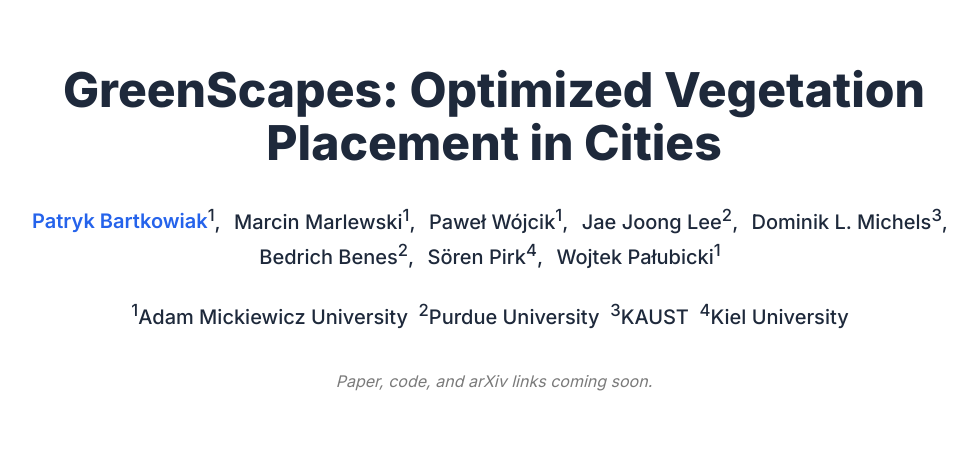
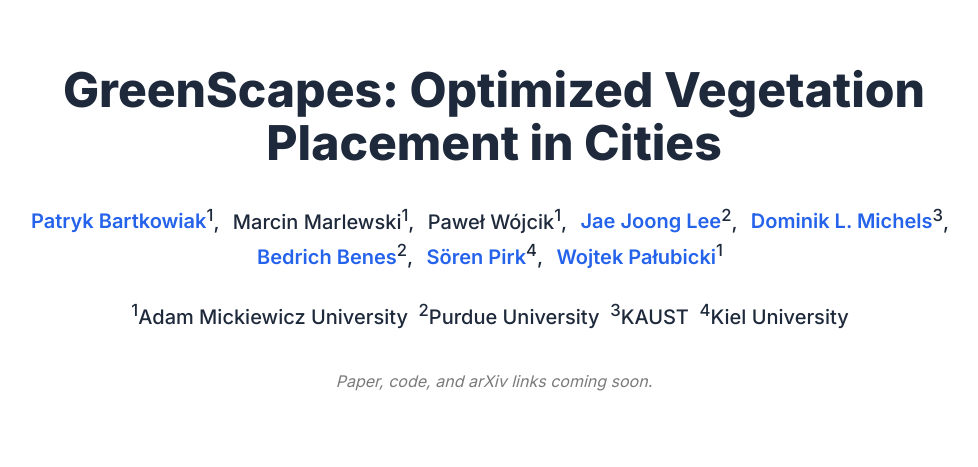
Before and after one commit to greenscapes-project/greenscapes-project.github.io, a plain HTML site: page index.html in a window 1280 px wide. Shown: the top 467 px of the page, without its empty margins (146-1124 px from the left). Drawn offline with nearby package versions, Linux system fonts and the light colour scheme; some icons are missing.

```diff
--- a/index.html
+++ b/index.html
@@ -227,11 +227,11 @@
               <span class="author-block"><a href="https://patrykbart.faculty.wmi.amu.edu.pl/" target="_blank">Patryk Bartkowiak</a><sup>1</sup>,</span>
               <span class="author-block">Marcin Marlewski<sup>1</sup>,</span>
               <span class="author-block">Paweł Wójcik<sup>1</sup>,</span>
-              <span class="author-block">Jae Joong Lee<sup>2</sup>,</span>
-              <span class="author-block">Dominik L. Michels<sup>3</sup>,</span>
-              <span class="author-block">Bedrich Benes<sup>2</sup>,</span>
-              <span class="author-block">Sören Pirk<sup>4</sup>,</span>
-              <span class="author-block">Wojtek Pałubicki<sup>1</sup></span>
+              <span class="author-block"><a href="https://www.jaejoonglee.com/" target="_blank">Jae Joong Lee</a><sup>2</sup>,</span>
+              <span class="author-block"><a href="https://www.kaust.edu.sa/en/study/faculty/dominik-michels" target="_blank">Dominik L. Michels</a><sup>3</sup>,</span>
+              <span class="author-block"><a href="https://cs.purdue.edu/homes/bbenes/" target="_blank">Bedrich Benes</a><sup>2</sup>,</span>
+              <span class="author-block"><a href="https://www.uni-kiel.de/en/person/pirk-soeren-59195" target="_blank">Sören Pirk</a><sup>4</sup>,</span>
+              <span class="author-block"><a href="https://wp.faculty.wmi.amu.edu.pl/" target="_blank">Wojtek Pałubicki</a><sup>1</sup></span>
             </div>
 
             <div class="is-size-5 publication-authors">
```
